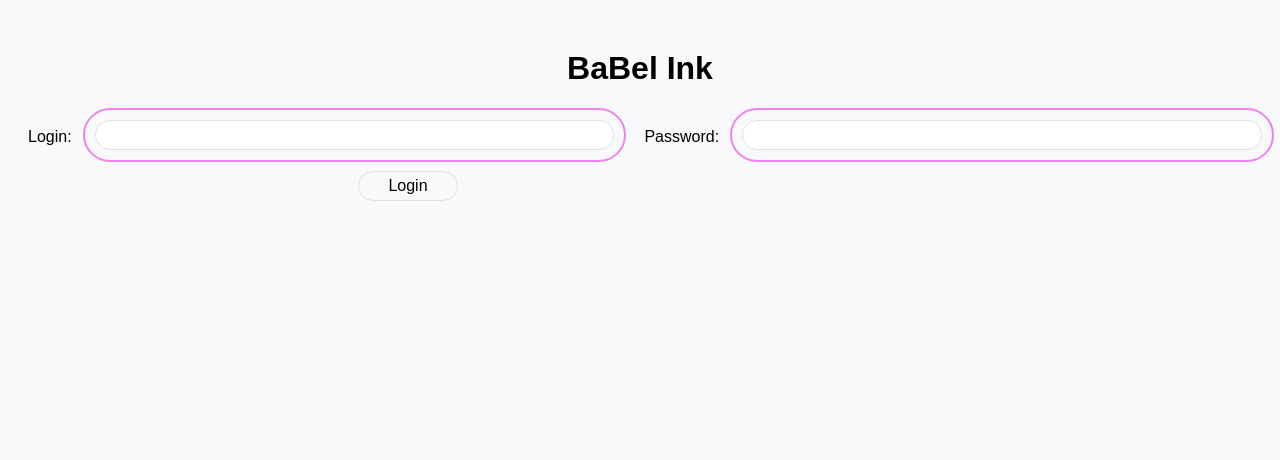
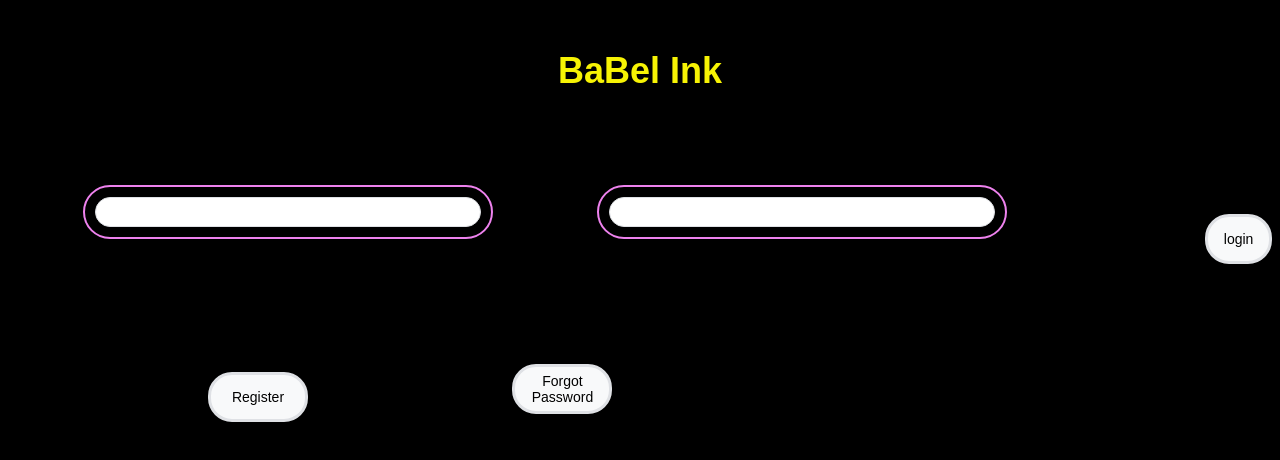
Before and after one commit to rafael6325/Babel-ink, a plain HTML site: page home.html in a window 1280 px wide. Drawn offline with Linux system fonts and the light colour scheme.

Commit message:
Add files via upload

```diff
--- a/home.html
+++ b/home.html
@@ -6,12 +6,17 @@
 </head>
 <body>
   <h1>BaBel Ink</h1>
+  <h2>Log in to your account</h2>
   <form action="welcome.html" method="get">
     <label for="username">Login:</label><br>
     <input type="text" id="username" name="username" class="input-box"><br>
     <label for="password">Password:</label><br>
     <input type="password" id="password" name="password" class="input-box"><br>
+    <button class="home-button" onclick="window.location.href='welcome.html'">login</button>
   </form>
-  <button class="submit-button"> Login </button>
+  <p>Don't have an account?</p>
+  <a href="register.html"><button class="home-button"> Register </button></a>
+  <button class="home-button">Forgot Password</button>
 </body>
+<script src="scripts/home.js"></script>
 </html>
--- a/styles/home.css
+++ b/styles/home.css
@@ -1,11 +1,15 @@
 body {
   font-family: Arial, sans-serif;
-  background-color: #f8f9fa;
+  background-color: #000;
 }
+
 
 h1 {
   text-align: center;
   margin-top: 50px;
+  font-size: 36px;
+  color: #f7f304;
+  font-style: condensed;
 }
 
 form {
@@ -42,29 +46,30 @@ input:focus {
     outline: 1px solid blue;
 }
 
-.submit-button {
+.home-button {
   display: inline-block;
-  margin-top: 5px;
-  margin-left: 350px;
+  margin-top: 50px;
+  margin-left: 200px;
   width: 100px;
-  height: 30px;
-  font-size: 16px;
-  padding: 3px;
+  height: 50px;
+  inline-size: 100px;
+  font-size: 14px;
+  padding: 5px;
   box-sizing: border-box;
-  border: 1px solid #dfe1e5;
+  border: 3px solid #dfe1e5;
   border-radius: 24px;
   background-color: #f8f9fa;
   cursor: pointer;
 }
 
-.submit-button:hover {
+.home-button:hover {
   background-color: #f0f1f3;
 }
 
-.submit-button:active {
+.home-button:active {
   background-color: #e9ebec;
 }
 
-.submit-button:focus {
+.home-button:focus {
   outline: 5px solid blue;
 }
```
Also changed, not shown: register.html (added, +21 -0 lines), welcome.html (+1 -0 lines), scripts/home.js (added), scripts/welcome.js (added).
